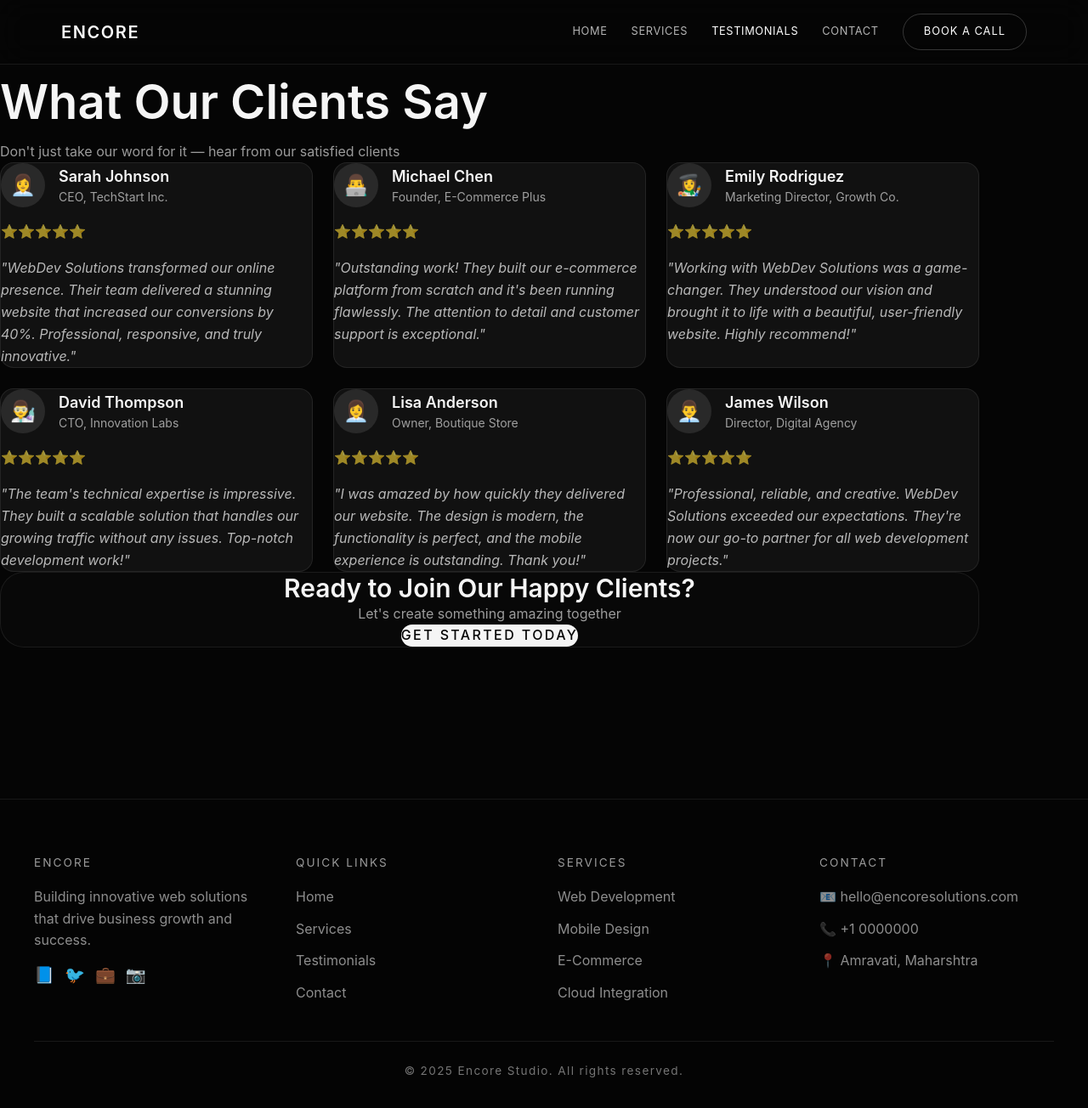
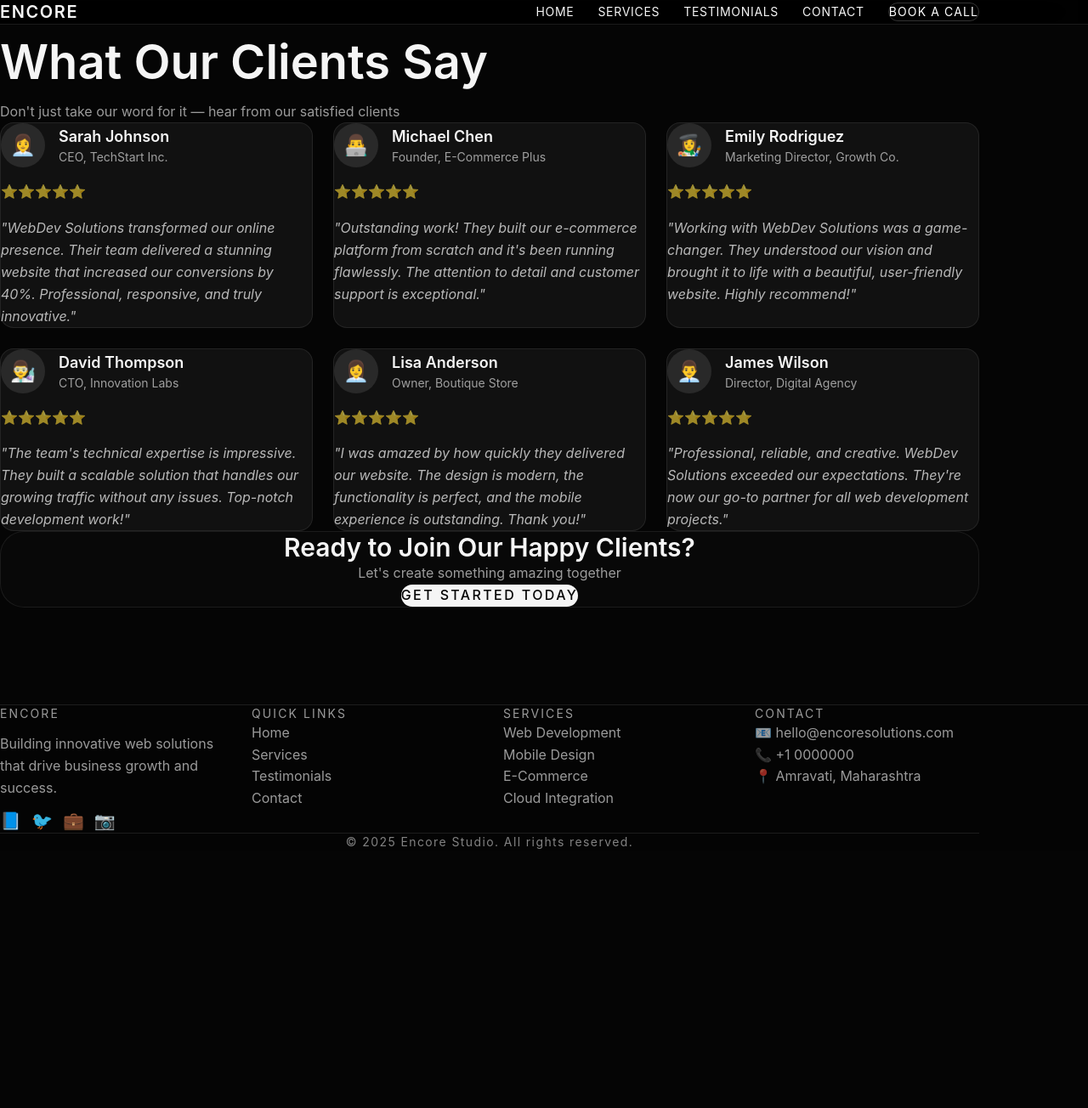
Before and after one commit to awais7796/encore, a React (Vite) app: page /testimonials in a window 1280 px wide. Shown: the whole page at 85% size. After the commit the page ends 1001 px from the top, so only its background shows below. Built offline with nearby package versions, Linux system fonts and the light colour scheme.

Commit message:
shift to tailwind

```diff
--- a/src/components/Footer.css
+++ /dev/null
@@ -1,65 +0,0 @@
-.footer {
-  background: #040404;
-  color: #f5f5f5;
-  padding: 4rem 2rem 2rem;
-  margin-top: 4rem;
-  border-top: 1px solid rgba(255, 255, 255, 0.08);
-}
-
-.footer-content {
-  display: grid;
-  grid-template-columns: repeat(auto-fit, minmax(220px, 1fr));
-  gap: 2rem;
-  max-width: 1200px;
-  margin: 0 auto 2rem;
-}
-
-.footer-section h3,
-.footer-section h4 {
-  text-transform: uppercase;
-  letter-spacing: 0.15em;
-  font-size: 0.85rem;
-  margin-bottom: 1rem;
-  color: rgba(255, 255, 255, 0.6);
-}
-
-.footer-section p,
-.footer-section ul li {
-  color: rgba(255, 255, 255, 0.55);
-  margin: 0 0 0.75rem;
-  line-height: 1.6;
-}
-
-.footer-section ul {
-  list-style: none;
-  padding: 0;
-  margin: 0;
-}
-
-.footer-section ul li a {
-  color: inherit;
-  text-decoration: none;
-}
-
-.social-links {
-  display: flex;
-  gap: 0.75rem;
-  font-size: 1.2rem;
-}
-
-.footer-bottom {
-  max-width: 1200px;
-  margin: 0 auto;
-  padding-top: 1.5rem;
-  border-top: 1px solid rgba(255, 255, 255, 0.08);
-  text-align: center;
-  color: rgba(255, 255, 255, 0.45);
-  font-size: 0.85rem;
-  letter-spacing: 0.1em;
-}
-
-@media (max-width: 768px) {
-  .footer {
-    padding: 3rem 1.5rem 1.5rem;
-  }
-}
--- a/src/components/Footer.jsx
+++ b/src/components/Footer.jsx
@@ -1,54 +1,83 @@
 import { Link } from "react-router-dom";
-import "./Footer.css";
 
 function Footer() {
   return (
-    <footer className="footer">
-      <div className="container">
-        <div className="footer-content">
-          <div className="footer-section">
-            <h3>Encore</h3>
-            <p>
+    <footer className="bg-[#040404] text-[#f5f5f5] mt-16 pt-16 pb-8 px-8 border-t border-white/10 sm:px-6 sm:pt-12 sm:pb-6">
+      <div className="max-w-6xl mx-auto">
+        {/* Footer Content */}
+        <div className="grid gap-8 grid-cols-[repeat(auto-fit,minmax(220px,1fr))] mb-8">
+          {/* Brand Section */}
+          <div className="flex flex-col gap-3">
+            <h3 className="uppercase tracking-[0.15em] text-sm text-white/60 mb-2">
+              Encore
+            </h3>
+            <p className="text-white/60 leading-relaxed mb-4">
               Building innovative web solutions that drive business growth and
               success.
             </p>
-            <div className="social-links">
-              <a href="#" aria-label="Facebook">
+            <div className="flex gap-3 text-xl">
+              <a href="#" aria-label="Facebook" className="hover:opacity-75">
                 📘
               </a>
-              <a href="#" aria-label="Twitter">
+              <a href="#" aria-label="Twitter" className="hover:opacity-75">
                 🐦
               </a>
-              <a href="#" aria-label="LinkedIn">
+              <a href="#" aria-label="LinkedIn" className="hover:opacity-75">
                 💼
               </a>
-              <a href="#" aria-label="Instagram">
+              <a href="#" aria-label="Instagram" className="hover:opacity-75">
                 📷
               </a>
             </div>
           </div>
 
-          <div className="footer-section">
-            <h4>Quick Links</h4>
-            <ul>
+          {/* Quick Links */}
+          <div>
+            <h4 className="uppercase tracking-[0.15em] text-sm text-white/60 mb-3">
+              Quick Links
+            </h4>
+            <ul className="space-y-2 text-white/60">
               <li>
-                <Link to="/">Home</Link>
+                <Link
+                  to="/"
+                  className="hover:text-white transition-colors duration-200"
+                >
+                  Home
+                </Link>
               </li>
               <li>
-                <Link to="/services">Services</Link>
+                <Link
+                  to="/services"
+                  className="hover:text-white transition-colors duration-200"
+                >
+                  Services
+                </Link>
               </li>
               <li>
-                <Link to="/testimonials">Testimonials</Link>
+                <Link
+                  to="/testimonials"
+                  className="hover:text-white transition-colors duration-200"
+                >
+                  Testimonials
+                </Link>
               </li>
               <li>
-                <Link to="/contact">Contact</Link>
+                <Link
+                  to="/contact"
+                  className="hover:text-white transition-colors duration-200"
+                >
+                  Contact
+                </Link>
               </li>
             </ul>
           </div>
 
-          <div className="footer-section">
-            <h4>Services</h4>
-            <ul>
+          {/* Services */}
+          <div>
+            <h4 className="uppercase tracking-[0.15em] text-sm text-white/60 mb-3">
+              Services
+            </h4>
+            <ul className="space-y-2 text-white/60">
               <li>Web Development</li>
               <li>Mobile Design</li>
               <li>E-Commerce</li>
@@ -56,17 +85,21 @@ function Footer() {
             </ul>
           </div>
 
-          <div className="footer-section">
-            <h4>Contact</h4>
-            <ul>
+          {/* Contact */}
+          <div>
+            <h4 className="uppercase tracking-[0.15em] text-sm text-white/60 mb-3">
+              Contact
+            </h4>
+            <ul className="space-y-2 text-white/60">
               <li>📧 hello@encoresolutions.com</li>
-              <li>📞 +1 0000000 </li>
-              <li>📍 Amravati, Maharshtra</li>
+              <li>📞 +1 0000000</li>
+              <li>📍 Amravati, Maharashtra</li>
             </ul>
           </div>
         </div>
 
-        <div className="footer-bottom">
+        {/* Footer Bottom */}
+        <div className="border-t border-white/10 pt-6 text-center text-white/50 text-sm tracking-[0.1em]">
           <p>&copy; 2025 Encore Studio. All rights reserved.</p>
         </div>
       </div>
--- a/src/components/Navigation.css
+++ /dev/null
@@ -1,116 +0,0 @@
-.navbar {
-  position: sticky;
-  top: 0;
-  z-index: 1000;
-  backdrop-filter: blur(18px);
-  background: rgba(5, 5, 5, 0.8);
-  border-bottom: 1px solid rgba(255, 255, 255, 0.08);
-}
-
-.nav-container {
-  max-width: 1200px;
-  margin: 0 auto;
-  padding: 1rem 2rem;
-  display: flex;
-  justify-content: space-between;
-  align-items: center;
-}
-
-.nav-logo {
-  text-decoration: none;
-  color: #f8f8f8;
-  font-size: 1.25rem;
-  font-weight: 600;
-  letter-spacing: 0.08em;
-  text-transform: uppercase;
-}
-
-.logo-text {
-  display: inline-block;
-}
-
-.nav-menu {
-  display: flex;
-  align-items: center;
-  gap: 1.75rem;
-}
-
-.nav-link {
-  color: rgba(255, 255, 255, 0.7);
-  text-decoration: none;
-  font-weight: 400;
-  letter-spacing: 0.05em;
-  text-transform: uppercase;
-  font-size: 0.8rem;
-  transition: color 0.2s ease;
-}
-
-.nav-link:hover,
-.nav-link.active {
-  color: #ffffff;
-}
-
-.book-call-btn {
-  border-radius: 999px;
-  border: 1px solid rgba(255, 255, 255, 0.2);
-  background: transparent;
-  color: #ffffff;
-  padding: 0.65rem 1.5rem;
-  font-size: 0.8rem;
-  letter-spacing: 0.08em;
-  text-transform: uppercase;
-  cursor: pointer;
-  transition: background 0.2s ease, color 0.2s ease;
-}
-
-.book-call-btn:hover {
-  background: #ffffff;
-  color: #050505;
-}
-
-.nav-toggle {
-  display: none;
-  flex-direction: column;
-  cursor: pointer;
-  gap: 4px;
-}
-
-.bar {
-  width: 24px;
-  height: 2px;
-  background: white;
-  border-radius: 2px;
-}
-
-@media (max-width: 768px) {
-  .nav-toggle {
-    display: flex;
-  }
-
-  .nav-menu {
-    position: fixed;
-    inset: 70px 0 auto;
-    padding: 2rem 1.5rem;
-    flex-direction: column;
-    align-items: flex-start;
-    background: rgba(5, 5, 5, 0.95);
-    backdrop-filter: blur(18px);
-    border-bottom: 1px solid rgba(255, 255, 255, 0.08);
-    transform: translateY(-120%);
-    transition: transform 0.3s ease;
-    gap: 1.25rem;
-  }
-
-  .nav-menu.active {
-    transform: translateY(0);
-  }
-
-  .nav-link,
-  .book-call-btn {
-    width: 100%;
-  }
-
-  .book-call-btn {
-    text-align: center;
-  }
-}
--- a/src/components/Navigation.jsx
+++ b/src/components/Navigation.jsx
@@ -1,72 +1,74 @@
 import { useState } from "react";
 import { Link, useLocation } from "react-router-dom";
-import "./Navigation.css";
 import { openCal } from "../lib/cal";
 
 function Navigation() {
   const [isMenuOpen, setIsMenuOpen] = useState(false);
   const location = useLocation();
 
-  const toggleMenu = () => {
-    setIsMenuOpen(!isMenuOpen);
-  };
+  const toggleMenu = () => setIsMenuOpen(!isMenuOpen);
+  const closeMenu = () => setIsMenuOpen(false);
 
   const handleBookCall = () => {
     openCal();
-    setIsMenuOpen(false);
+    closeMenu();
   };
 
   return (
-    <nav className="navbar">
-      <div className="nav-container">
-        <Link to="/" className="nav-logo">
-          <span className="logo-text">Encore</span>
+    <nav className="sticky top-0 z-[1000] backdrop-blur-xl bg-black/80 border-b border-white/10">
+      <div className="max-w-6xl mx-auto px-8 py-4 flex justify-between items-center">
+        {/* Logo */}
+        <Link
+          to="/"
+          className="text-[#f8f8f8] text-xl font-semibold tracking-[0.08em] uppercase"
+        >
+          <span className="inline-block">Encore</span>
         </Link>
 
-        <div className={`nav-menu ${isMenuOpen ? "active" : ""}`}>
-          <Link
-            to="/"
-            className={`nav-link ${location.pathname === "/" ? "active" : ""}`}
-            onClick={() => setIsMenuOpen(false)}
+        {/* Desktop Menu */}
+        <div
+          className={`flex items-center gap-7 transition-transform duration-300 md:static md:flex-row md:translate-y-0 ${
+            isMenuOpen
+              ? "fixed inset-x-0 top-[70px] bg-black/95 backdrop-blur-xl border-b border-white/10 flex flex-col items-start px-6 py-8 gap-5 translate-y-0"
+              : "hidden md:flex"
+          }`}
+        >
+          {[
+            { name: "Home", path: "/" },
+            { name: "Services", path: "/services" },
+            { name: "Testimonials", path: "/testimonials" },
+            { name: "Contact", path: "/contact" },
+          ].map((link, i) => (
+            <Link
+              key={i}
+              to={link.path}
+              onClick={closeMenu}
+              className={`uppercase text-sm tracking-[0.05em] transition-colors duration-200 ${
+                location.pathname === link.path
+                  ? "text-white"
+                  : "text-white/70 hover:text-white"
+              }`}
+            >
+              {link.name}
+            </Link>
+          ))}
+
+          <button
+            onClick={handleBookCall}
+            className="rounded-full border border-white/20 bg-transparent text-white text-sm tracking-[0.08em] uppercase py-2.5 px-6 hover:bg-white hover:text-black transition-colors duration-200 w-full md:w-auto text-center"
           >
-            Home
-          </Link>
-          <Link
-            to="/services"
-            className={`nav-link ${
-              location.pathname === "/services" ? "active" : ""
-            }`}
-            onClick={() => setIsMenuOpen(false)}
-          >
-            Services
-          </Link>
-          <Link
-            to="/testimonials"
-            className={`nav-link ${
-              location.pathname === "/testimonials" ? "active" : ""
-            }`}
-            onClick={() => setIsMenuOpen(false)}
-          >
-            Testimonials
-          </Link>
-          <Link
-            to="/contact"
-            className={`nav-link ${
-              location.pathname === "/contact" ? "active" : ""
-            }`}
-            onClick={() => setIsMenuOpen(false)}
-          >
-            Contact
-          </Link>
-          <button className="book-call-btn" onClick={handleBookCall}>
             Book a Call
           </button>
         </div>
 
-        <div className="nav-toggle" onClick={toggleMenu}>
-          <span className="bar"></span>
-          <span className="bar"></span>
-          <span className="bar"></span>
+        {/* Mobile Toggle */}
+        <div
+          className="flex flex-col gap-1 cursor-pointer md:hidden"
+          onClick={toggleMenu}
+        >
+          <span className="w-6 h-[2px] bg-white rounded"></span>
+          <span className="w-6 h-[2px] bg-white rounded"></span>
+          <span className="w-6 h-[2px] bg-white rounded"></span>
         </div>
       </div>
     </nav>
--- a/src/components/ui/wavy-background.jsx
+++ b/src/components/ui/wavy-background.jsx
@@ -2,7 +2,6 @@
 import { cn } from "../../lib/utils";
 import React, { useEffect, useRef, useState } from "react";
 import { createNoise3D } from "simplex-noise";
-import "./wavy-background.css";
 
 export const WavyBackground = ({
   children,
@@ -17,14 +16,9 @@ export const WavyBackground = ({
   ...props
 }) => {
   const noise = createNoise3D();
-  let w,
-    h,
-    nt,
-    i,
-    x,
-    ctx,
-    canvas;
+  let w, h, nt, i, x, ctx, canvas;
   const canvasRef = useRef(null);
+
   const getSpeed = () => {
     switch (speed) {
       case "slow":
@@ -62,6 +56,7 @@ export const WavyBackground = ({
     "#e879f9",
     "#22d3ee",
   ];
+
   const drawWave = (n) => {
     nt += getSpeed();
     for (i = 0; i < n; i++) {
@@ -69,8 +64,8 @@ export const WavyBackground = ({
       ctx.lineWidth = waveWidth || 50;
       ctx.strokeStyle = waveColors[i % waveColors.length];
       for (x = 0; x < w; x += 5) {
-        var y = noise(x / 800, 0.3 * i, nt) * 100;
-        ctx.lineTo(x, y + h * 0.5); // adjust for height, currently at 50% of the container
+        const y = noise(x / 800, 0.3 * i, nt) * 100;
+        ctx.lineTo(x, y + h * 0.5);
       }
       ctx.stroke();
       ctx.closePath();
@@ -96,22 +91,32 @@ export const WavyBackground = ({
 
   const [isSafari, setIsSafari] = useState(false);
   useEffect(() => {
-    // I'm sorry but i have got to support it on safari.
-    setIsSafari(typeof window !== "undefined" &&
-      navigator.userAgent.includes("Safari") &&
-      !navigator.userAgent.includes("Chrome"));
+    setIsSafari(
+      typeof window !== "undefined" &&
+        navigator.userAgent.includes("Safari") &&
+        !navigator.userAgent.includes("Chrome")
+    );
   }, []);
 
   return (
-    <div className={cn("wavy-container", containerClassName)}>
+    <div
+      className={cn(
+        "relative w-full min-h-screen flex items-center justify-center overflow-hidden",
+        containerClassName
+      )}
+    >
+      {/* Canvas Background */}
       <canvas
-        className="wavy-canvas"
         ref={canvasRef}
         id="canvas"
         style={{
           ...(isSafari ? { filter: `blur(${blur}px)` } : {}),
-        }}></canvas>
-      <div className={cn("wavy-content", className)} {...props}>
+        }}
+        className="absolute inset-0 w-full h-full z-[1] opacity-65"
+      ></canvas>
+
+      {/* Foreground Content */}
+      <div className={cn("relative z-[2] w-full", className)} {...props}>
         {children}
       </div>
     </div>
```
